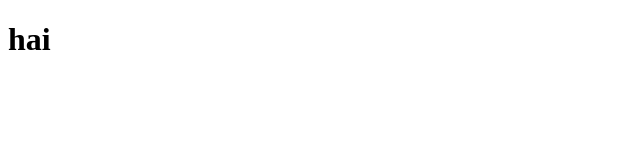
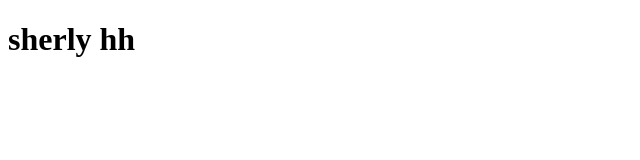
Before and after one commit to Sherlymarthaa/coba-bisik, a plain HTML site: page index.html in a window 1280 px wide. Shown: the whole page, without its empty margins (0-640 px from the left). Drawn offline with Linux system fonts and the light colour scheme.

Commit message:
ubah kalimat

```diff
--- a/index.html
+++ b/index.html
@@ -8,7 +8,7 @@
 <body>
     <div>
         <h1>
-            hai
+            sherly hh
         </h1>
 
     </div>
```
